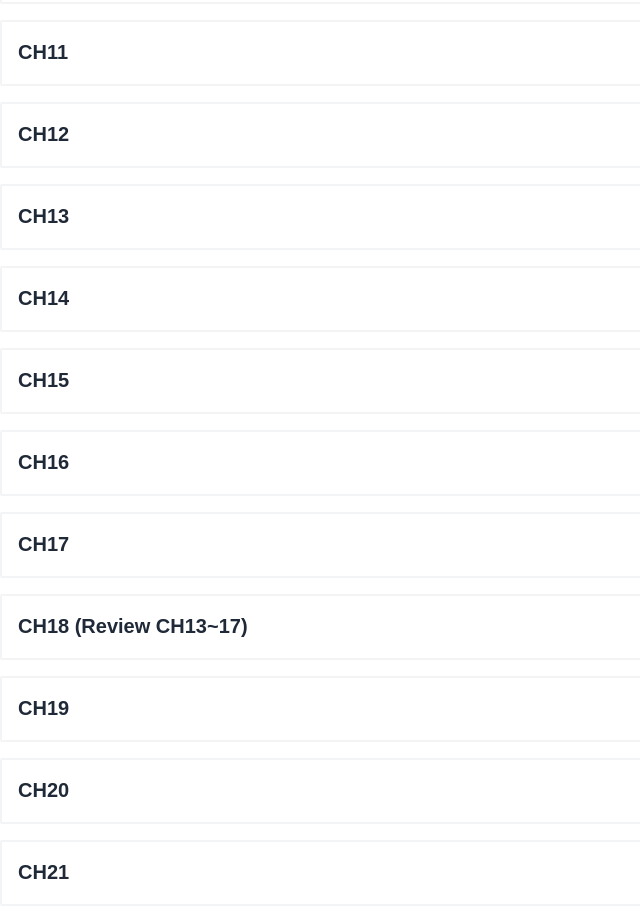
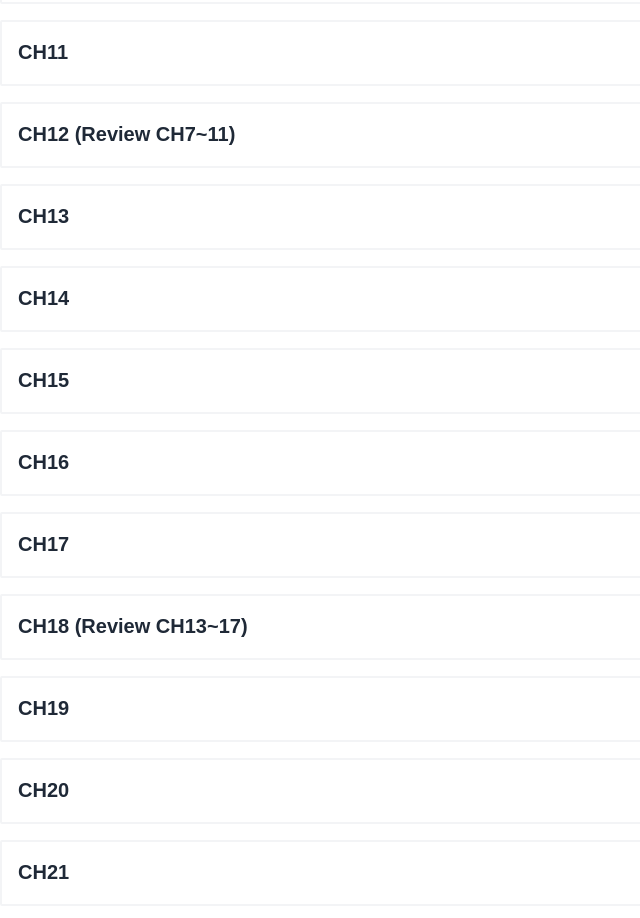
Before and after one commit to k4sud0n/college-english-grammar, a Svelte app: page / in a window 1280 px wide. Shown: the part 880-1798 px from the top of the page, without its empty margins (0-640 px from the left). Built offline with nearby package versions, Linux system fonts and the light colour scheme.

Commit message:
Fix typo

```diff
--- a/src/data.js
+++ b/src/data.js
@@ -233,7 +233,7 @@ export const store = writable([
 	},
 	{
 		id: 11,
-		name: 'CH12',
+		name: 'CH12 (Review CH7~11)',
 		video: [
 			{id: 1, key: '430252316?h=06c70c44a7'},
 			{id: 2, key: '430252034?h=ae5fa80c8b'},
```
